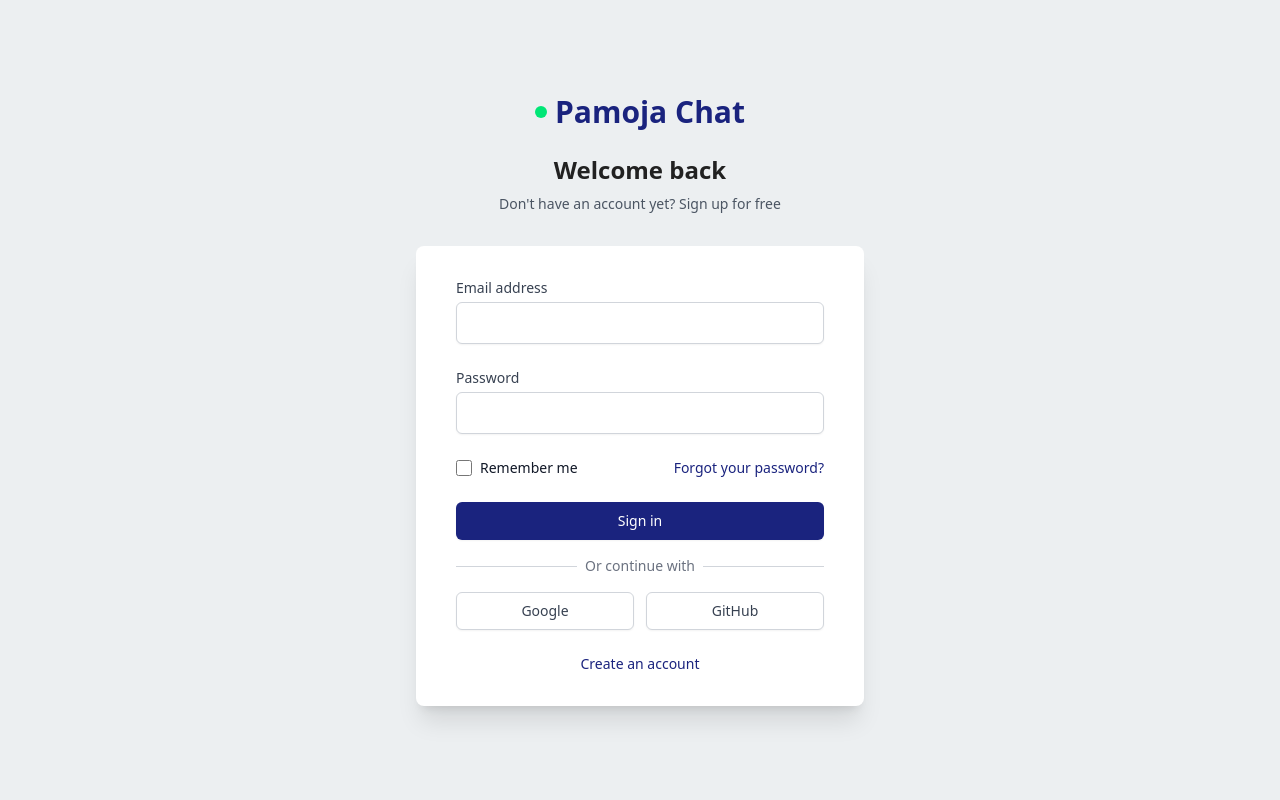
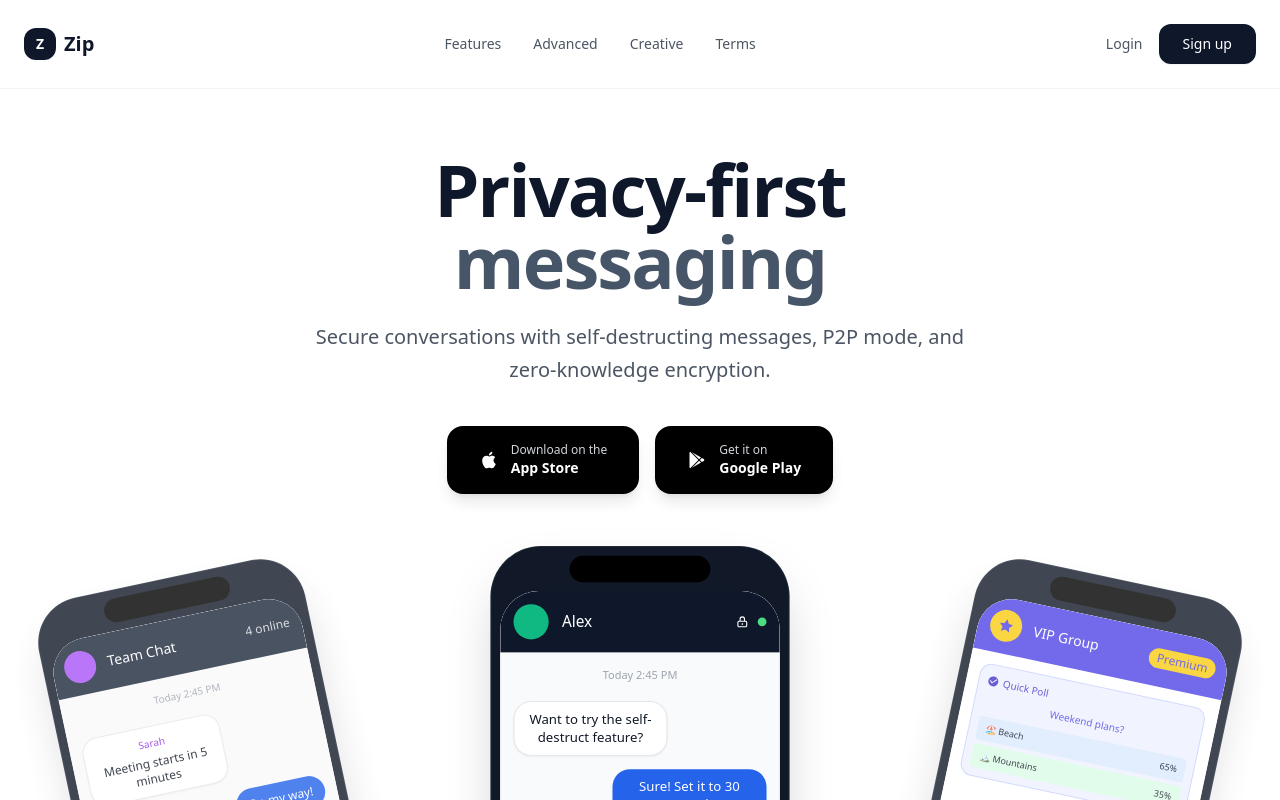
Before and after one commit to KeyyPress/pamoja-chat, a React (Vite) app in the folder apps/web/: page / in a window 1280 px wide. Before the commit this address led to /auth/login. Shown: the top 800 px of the page. Built offline with nearby package versions, Linux system fonts and the light colour scheme; the HTML template or start-up script is replaced by a standard one.

Commit message:
feat(web): add landing page route and restructure app routing with protected /app path

```diff
--- a/apps/web/src/App.tsx
+++ b/apps/web/src/App.tsx
@@ -4,6 +4,7 @@
 import { ForgotPasswordPage } from "./pages/auth/ForgotPasswordPage";
 import { ResetPasswordPage } from "./pages/auth/ResetPasswordPage";
 import { TermsPage } from "./pages/TermsPage";
+import LandingPage from "./pages/LandingPage";
 
 // Temporary auth check - replace with real auth context later
 const isAuthenticated = false;
@@ -16,6 +17,9 @@
   return (
     <BrowserRouter>
       <Routes>
+        {/* Public */}
+        <Route path="/" element={<LandingPage />} />
+
         {/* Auth Routes */}
         <Route path="/auth/login" element={<LoginPage />} />
         <Route path="/auth/register" element={<RegisterPage />} />
@@ -25,7 +29,7 @@
 
         {/* Protected Routes */}
         <Route
-          path="/"
+          path="/app"
           element={
             <PrivateRoute>
               <div className="min-h-screen bg-[var(--color-background)]">
```
